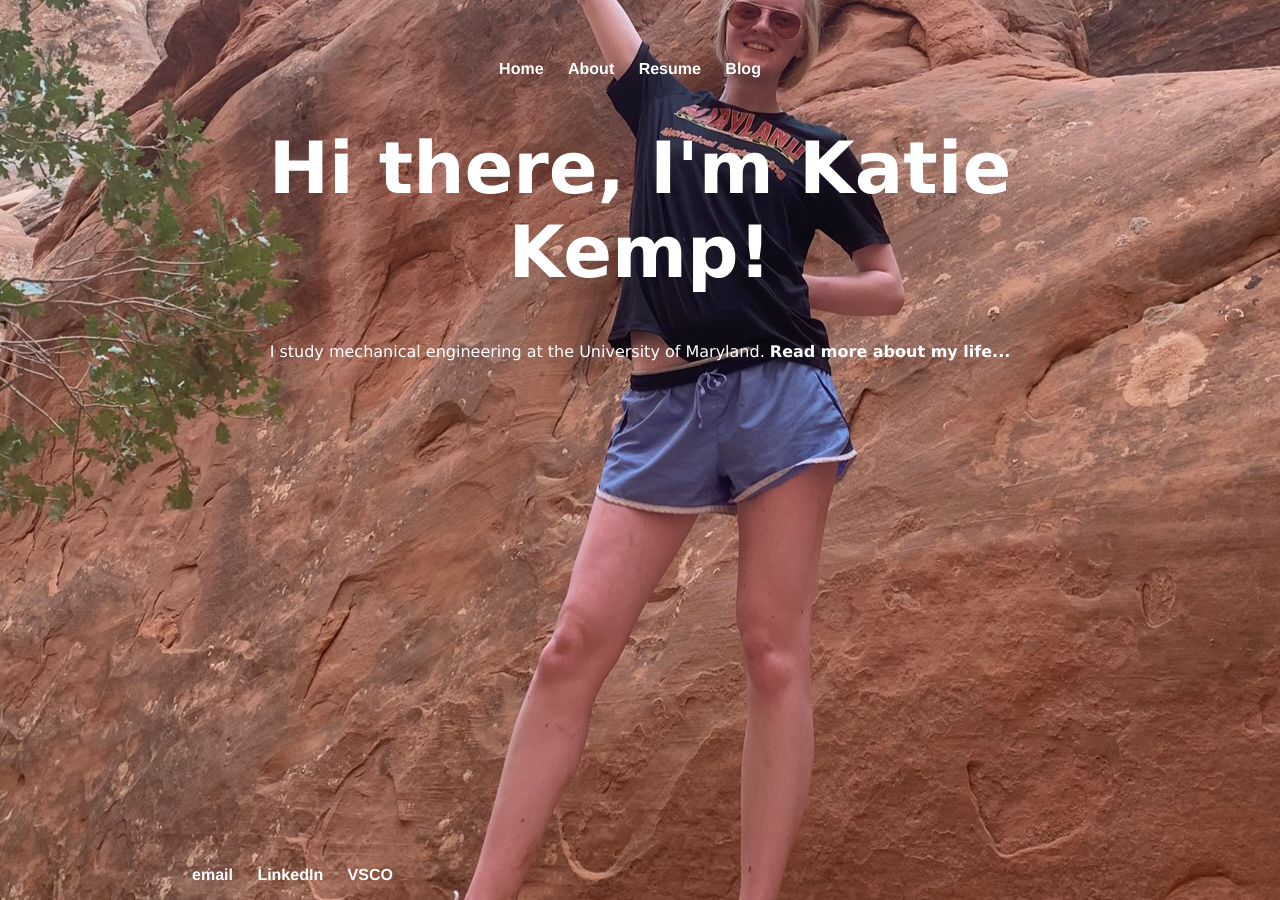
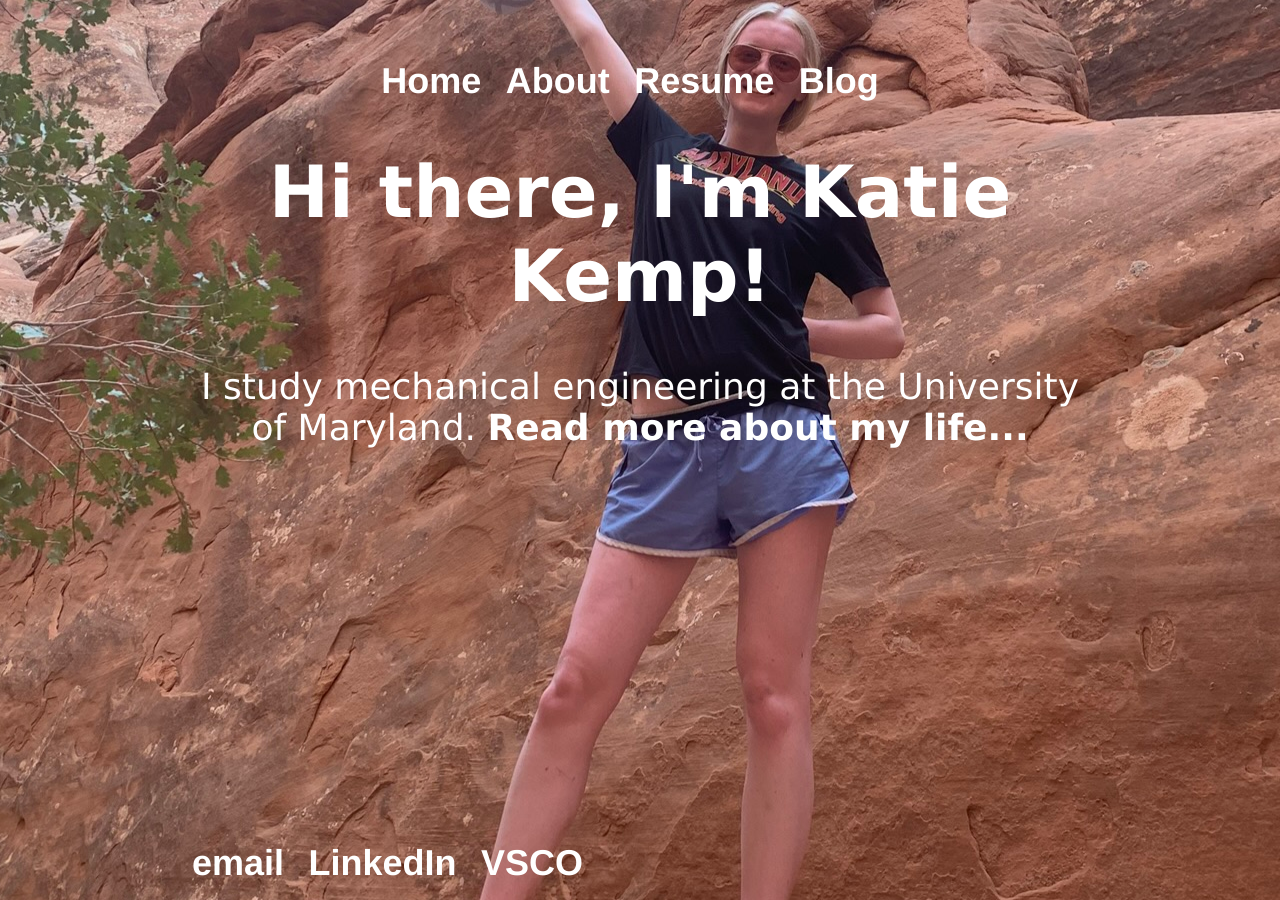
Before and after one commit to katherinekemp/katherinekemp.github.io, a Jekyll site: the page built from index.html, in a window 1280 px wide. Built offline with Jekyll 4.4.1, drawn with Linux system fonts in a browser that asks for light colours.

Commit message:
Update home.html

```diff
--- a/_layouts/home.html
+++ b/_layouts/home.html
@@ -17,9 +17,11 @@
 			}
 			div {text-align: center;}
 			h1 {font-size:72px}
+			p {font-size:36px;}
 
 			li a {
 	    			color:white;
+				font-size:36px;
 			}
 		</style>
 		<head style="color:white;font-family:verdana;">
```
